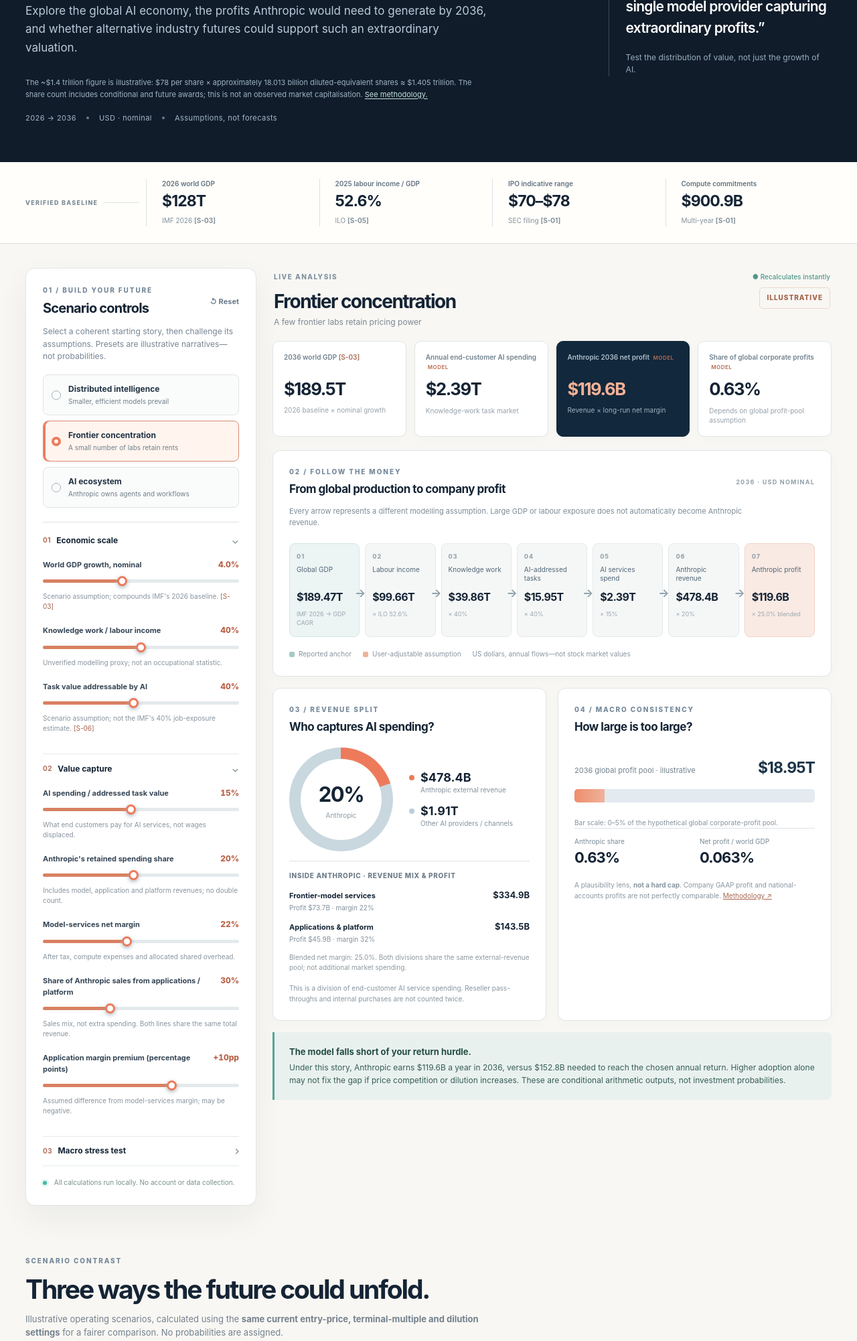
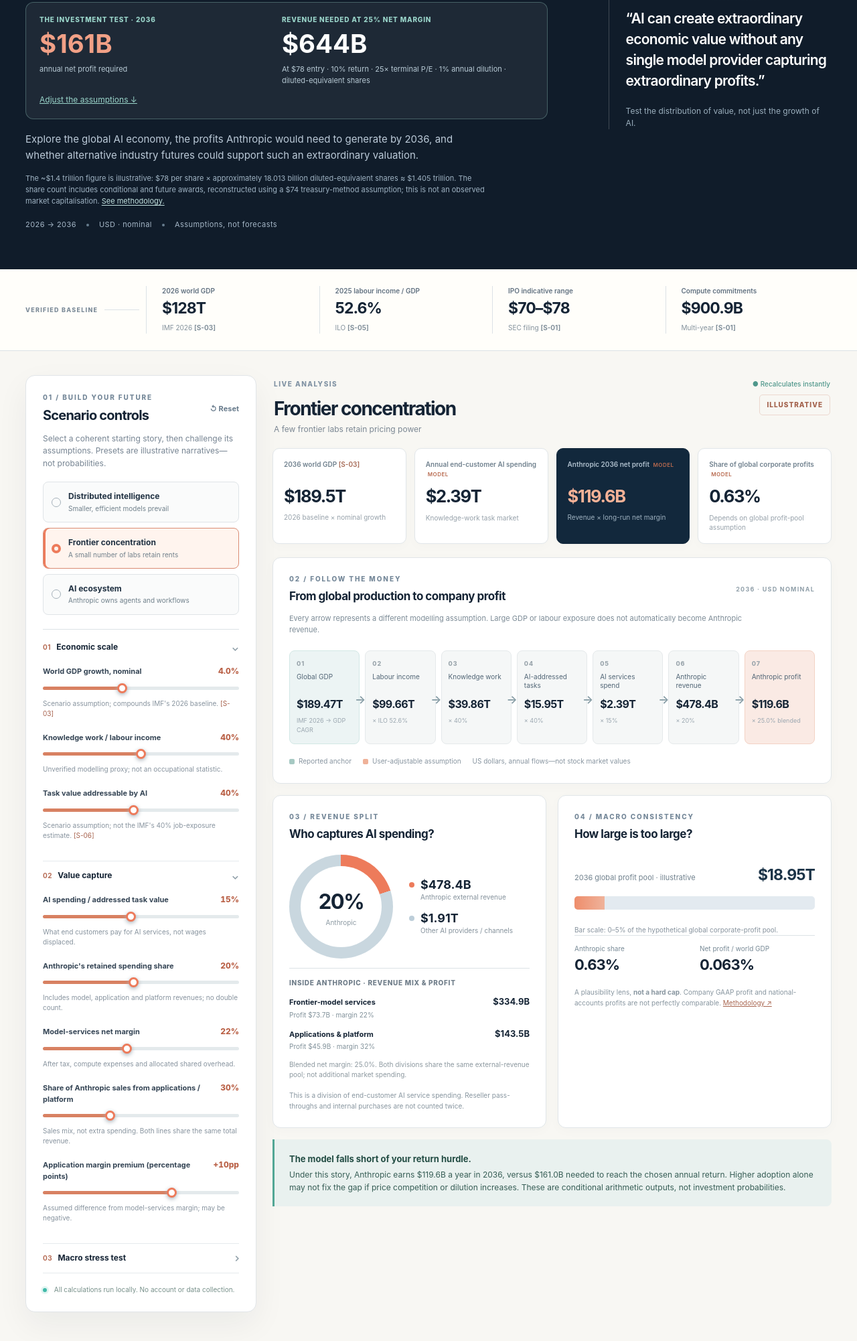
Before and after one commit to SaikatSDeb/ai-economy-lab, a plain HTML site: page index.html in a window 1280 px wide. Shown: the part 322-2324 px from the top of the page at 67% size. Drawn offline with Linux system fonts and the light colour scheme.

Commit message:
Highlight dynamic 2036 earnings hurdle and align entry price with $78 IPO scenario

```diff
--- a/index.html
+++ b/index.html
@@ -60,7 +60,7 @@
 @media(max-width:650px){.evidence-toggle{padding:16px}.evidence-toggle-copy strong{font-size:16px}.evidence-toggle-copy small{font-size:11px}.evidence-content{padding:15px 12px}.scenario-evidence{margin-bottom:18px}}
 .hero-valuation-note{font-size:11px;line-height:1.55;color:#9fb3c3;max-width:690px;margin:0 0 18px}.hero-valuation-note a{color:#c2e1df;text-decoration:underline;text-underline-offset:2px}
 @media(max-width:700px){.hero-valuation-note{font-size:10px}}
-</style>
+.hero-hurdle{display:grid;grid-template-columns:1fr 1.1fr;gap:12px 20px;max-width:780px;padding:18px 20px;margin:12px 0 18px;background:rgba(255,255,255,.06);border:1px solid rgba(155,213,202,.32);border-radius:12px}.hero-hurdle>div{display:flex;flex-direction:column;min-width:0}.hurdle-eyebrow{color:#9ad5ca;font-size:10px;letter-spacing:.08em;font-weight:800}.hero-hurdle strong{font-size:clamp(29px,3vw,41px);color:#f1a086;line-height:1.3;margin:4px 0}.hero-hurdle>div:nth-child(2) strong{color:white}.hero-hurdle div>span:last-child{font-size:11px;color:#b8cad5;line-height:1.5}.hurdle-link{grid-column:1/-1;color:#9ad5ca;font-size:12px;text-decoration:underline}.hero-description{font-size:15px;margin-bottom:14px}@media(max-width:700px){.hero-hurdle{grid-template-columns:1fr;padding:15px}.hero-hurdle strong{font-size:32px}}</style>
 </head>
 <body>
   <a class="skip-link" href="#main">Skip to analysis</a>
@@ -74,9 +74,9 @@
     <section id="top" class="hero shell">
       <div class="hero-intro">
         <p class="eyebrow"><span class="status-dot"></span> ANTHROPIC · AN INTERACTIVE ECONOMIC THOUGHT EXPERIMENT</p>
-        <h1>What Would Justify a <em>~$1.4 Trillion Valuation?</em></h1>
+        <h1>What Would Justify a <em>~$1.4 Trillion Valuation?</em></h1><div class="hero-hurdle" aria-label="Illustrative 2036 earnings hurdle"><div><span class="hurdle-eyebrow">THE INVESTMENT TEST · 2036</span><strong id="heroHurdleProfit">$161B</strong><span>annual net profit required</span></div><div><span class="hurdle-eyebrow">REVENUE NEEDED AT 25% NET MARGIN</span><strong id="heroHurdleRevenue">$644B</strong><span id="heroHurdleMeta">At $78 entry · 10% annual return · 25× terminal P/E · 1% annual dilution</span></div><a href="#valuation" class="hurdle-link">Adjust the assumptions ↓</a></div>
         <p class="hero-description">Explore the global AI economy, the profits Anthropic would need to generate by 2036, and whether alternative industry futures could support such an extraordinary valuation.</p>
-        <p class="hero-valuation-note">The ~$1.4 trillion figure is illustrative: $78 per share × approximately 18.013 billion diluted-equivalent shares ≈ $1.405 trillion. The share count includes conditional and future awards; this is not an observed market capitalisation. <a href="#sources">See methodology.</a></p>
+        <p class="hero-valuation-note">The ~$1.4 trillion figure is illustrative: $78 per share × approximately 18.013 billion diluted-equivalent shares ≈ $1.405 trillion. The share count includes conditional and future awards, reconstructed using a $74 treasury-method assumption; this is not an observed market capitalisation. <a href="#sources">See methodology.</a></p>
         <div class="hero-meta"><span>2026 → 2036</span><span class="meta-separator"></span><span>USD · nominal</span><span class="meta-separator"></span><span>Assumptions, not forecasts</span></div>
       </div>
       <div class="hero-side">
@@ -164,8 +164,8 @@
       <div class="valuation-layout">
         <div class="canvas valuation-inputs">
           <div class="val-top"><h3>Capital-market assumptions</h3><span>ALL EDITABLE</span></div>
-          <div class="range-control"><div class="range-label"><label for="sharePrice">Assumed entry price</label><output id="v-sharePrice">$74</output></div><input id="sharePrice" type="range" min="50" max="150" step="1" value="74"><div class="helper">$70–$78 was the preliminary range, not a guaranteed final price. <a href="#source-S-01">[S-01]</a></div></div>
-          <div class="choice"><span>Share-count basis</span><div class="segmented" role="group" aria-label="Share count basis"><button class="selected" type="button" id="dilutedBtn">Fully diluted¹</button><button type="button" id="basicBtn">Basic</button></div></div>
+          <div class="range-control"><div class="range-label"><label for="sharePrice">Assumed entry price</label><output id="v-sharePrice">$78</output></div><input id="sharePrice" type="range" min="50" max="150" step="1" value="78"><div class="helper">$70–$78 was the preliminary range, not a guaranteed final price. <a href="#source-S-01">[S-01]</a></div></div>
+          <div class="choice"><span>Share-count basis</span><div class="segmented" role="group" aria-label="Share count basis"><button class="selected" type="button" id="dilutedBtn">Diluted-equivalent¹</button><button type="button" id="basicBtn">Basic</button></div></div>
           <p class="shares-explainer" id="sharesInfo">18.013bn indicative diluted-equivalent shares, reconstructed from S-1 p. 25; includes contingent awards.</p>
           <div class="range-control"><div class="range-label"><label for="requiredReturn">Desired annual return</label><output id="v-requiredReturn">10%</output></div><input id="requiredReturn" type="range" min="5" max="18" step="0.5" value="10"></div>
           <div class="range-control"><div class="range-label"><label for="terminalPE">2036 terminal P/E</label><output id="v-terminalPE">25×</output></div><input id="terminalPE" type="range" min="10" max="45" step="1" value="25"></div>
@@ -173,8 +173,8 @@
           <details class="advanced"><summary>Alternative cash-flow test <span>+</span></summary><div class="advanced-inner"><div class="range-control"><div class="range-label"><label for="fcfConversion">FCF / net income conversion</label><output id="v-fcfConversion">80%</output></div><input id="fcfConversion" type="range" min="30" max="120" step="5" value="80"></div><div class="range-control"><div class="range-label"><label for="terminalFCF">2036 terminal P/FCF</label><output id="v-terminalFCF">25×</output></div><input id="terminalFCF" type="range" min="10" max="45" step="1" value="25"></div><p class="helper">FCF is a *proxy* applied to scenario profit; not a model of capex, lease obligations or working capital. See limitations.</p></div></details>
         </div>
         <div class="valuation-results">
-          <div class="valuation-hero"><div><p class="val-caption">REQUIRED 2036 ANNUAL PROFIT</p><strong id="outHurdle">$152.8B</strong><span>to meet your return target</span></div><div class="target-indicator" id="hurdleStatus">Below hurdle</div></div>
-          <div class="valuation-cards"><div><span>Entry market capitalisation</span><strong id="outEntryCap">$1.33T</strong></div><div><span>Modelled 2036 equity value</span><strong id="outEndCap">$2.99T</strong></div><div><span>Modelled 2036 share price</span><strong id="outEndPrice">$150</strong></div><div><span>Modelled 10-year annual return</span><strong id="outAnnualReturn">7.3%</strong></div></div>
+          <div class="valuation-hero"><div><p class="val-caption">REQUIRED 2036 ANNUAL PROFIT</p><strong id="outHurdle">$160.9B</strong><span>to meet your return target</span></div><div class="target-indicator" id="hurdleStatus">Below hurdle</div></div>
+          <div class="valuation-cards"><div><span>Entry market capitalisation</span><strong id="outEntryCap">$1.41T</strong></div><div><span>Modelled 2036 equity value</span><strong id="outEndCap">$2.99T</strong></div><div><span>Modelled 2036 share price</span><strong id="outEndPrice">$150</strong></div><div><span>Modelled 10-year annual return</span><strong id="outAnnualReturn">6.8%</strong></div></div>
           <div class="return-chart"><div class="line-heading"><strong>Implied annual profit vs required profit</strong><small id="outGapLabel">Model: 78% of hurdle</small></div><div class="comparison-bars"><div class="barline"><span>Scenario</span><div class="bar-back"><div id="profitBarScenario" class="bar-front warm"></div></div><b id="barScenarioValue">$120B</b></div><div class="barline"><span>Required</span><div class="bar-back"><div id="profitBarRequired" class="bar-front light"></div></div><b id="barRequiredValue">$153B</b></div></div></div>
           <div class="fcf-output"><span>Cash-flow sensitivity (P/FCF framework)</span><div><b id="outFCFProfit">$95.7B</b><small>FCF proxy</small><b id="outFCFReturn">5.0%</b><small>Annual return</small></div></div>
           <p class="valuation-caveat">No dividends, FX movements, taxes or interim cash flows. IPO count is indicative. Changes in earnings, P/E, dilution, and actual cash investment can materially alter returns.</p>
@@ -281,9 +281,9 @@
   'use strict';
   const CONSTANTS={baseGDP:128,baseUSGDP:32.64,laborShare:52.6,baseShares:13.086672593,dilutedShares:18.012993379,baselineRevenue9m:33.242,commitments:900.9,commitments2030:451.6};
   const PRESETS={
-    distributed:{name:'Distributed intelligence',short:'Small and open models dominate routine work',gdpGrowth:3.5,knowledgeShare:35,aiTaskShare:50,aiSpendShare:8,anthropicShare:8,netMargin:12,ecosystemMix:30,ecosystemPremium:12,profitGDP:10,sharePrice:74,requiredReturn:10,terminalPE:25,dilution:1,fcfConversion:75,terminalFCF:25},
-    frontier:{name:'Frontier concentration',short:'A few frontier labs retain pricing power',gdpGrowth:4,knowledgeShare:40,aiTaskShare:40,aiSpendShare:15,anthropicShare:20,netMargin:22,ecosystemMix:30,ecosystemPremium:10,profitGDP:10,sharePrice:74,requiredReturn:10,terminalPE:25,dilution:1,fcfConversion:80,terminalFCF:25},
-    ecosystem:{name:'AI ecosystem',short:'Anthropic captures models, workflows and platforms',gdpGrowth:4.5,knowledgeShare:45,aiTaskShare:50,aiSpendShare:19,anthropicShare:26,netMargin:19,ecosystemMix:65,ecosystemPremium:14,profitGDP:12,sharePrice:74,requiredReturn:10,terminalPE:25,dilution:1,fcfConversion:85,terminalFCF:25}
+    distributed:{name:'Distributed intelligence',short:'Small and open models dominate routine work',gdpGrowth:3.5,knowledgeShare:35,aiTaskShare:50,aiSpendShare:8,anthropicShare:8,netMargin:12,ecosystemMix:30,ecosystemPremium:12,profitGDP:10,sharePrice:78,requiredReturn:10,terminalPE:25,dilution:1,fcfConversion:75,terminalFCF:25},
+    frontier:{name:'Frontier concentration',short:'A few frontier labs retain pricing power',gdpGrowth:4,knowledgeShare:40,aiTaskShare:40,aiSpendShare:15,anthropicShare:20,netMargin:22,ecosystemMix:30,ecosystemPremium:10,profitGDP:10,sharePrice:78,requiredReturn:10,terminalPE:25,dilution:1,fcfConversion:80,terminalFCF:25},
+    ecosystem:{name:'AI ecosystem',short:'Anthropic captures models, workflows and platforms',gdpGrowth:4.5,knowledgeShare:45,aiTaskShare:50,aiSpendShare:19,anthropicShare:26,netMargin:19,ecosystemMix:65,ecosystemPremium:14,profitGDP:12,sharePrice:78,requiredReturn:10,terminalPE:25,dilution:1,fcfConversion:85,terminalFCF:25}
   };
   const COMPANIES=[
     {name:'Alphabet',profit:132.170,year:'FY 2025',source:'S-08',note:'Includes investment gains'},
@@ -535,6 +535,7 @@
     const shares=shareBasis==='diluted'?M.CONSTANTS.dilutedShares:M.CONSTANTS.baseShares,r=M.calculate(state,shares);
     set('scenarioName',selected==='custom'?'Your custom AI future':M.PRESETS[selected].name);set('scenarioDesc',selected==='custom'?'A user-defined combination of assumptions':M.PRESETS[selected].short);set('scenarioTag',selected==='custom'?'CUSTOM ASSUMPTIONS':'ILLUSTRATIVE');
     for(const k of inputs){let val=state[k],label= k==='gdpGrowth'||k==='dilution'?num(val,k==='dilution'?2:1)+'%':k==='sharePrice'?'$'+val:k==='ecosystemPremium'?(val>0?'+':'')+val+'pp':k==='terminalPE'||k==='terminalFCF'?val+'×':k==='ecosystemMix'||k==='fcfConversion'||k==='knowledgeShare'||k==='aiTaskShare'||k==='aiSpendShare'||k==='anthropicShare'||k==='netMargin'||k==='profitGDP'||k==='requiredReturn'?pct(val):val;set('v-'+k,label);sliderPaint($(k))}
+    set('heroHurdleProfit',fmtB(r.requiredProfit,0));set('heroHurdleRevenue',fmtB(r.requiredProfit/.25,0));set('heroHurdleMeta','At $'+num(state.sharePrice,0)+' entry · '+pct(state.requiredReturn)+' return · '+state.terminalPE+'× terminal P/E · '+pct(state.dilution)+' annual dilution · '+(shareBasis==='diluted'?'diluted-equivalent':'basic')+' shares');
     set('outGDP',money(r.worldGDP,1));set('outMarket',money(r.market,2));set('outProfit',fmtB(r.profit,1));set('outCorpShare',num(r.sharesCorpProfit,2)+'%');set('outCorpShare2',num(r.sharesCorpProfit,2)+'%');set('outGDPProfitShare',num(r.profitGDPShare,3)+'%');set('outCorpPool',money(r.corporatePool,2));
     populateFlow(r);
     set('capturePercent',pct(state.anthropicShare));$('captureRing').style.background=`conic-gradient(#ed7b5b 0 ${state.anthropicShare}%,#c9d7df ${state.anthropicShare}% 100%)`;
```
